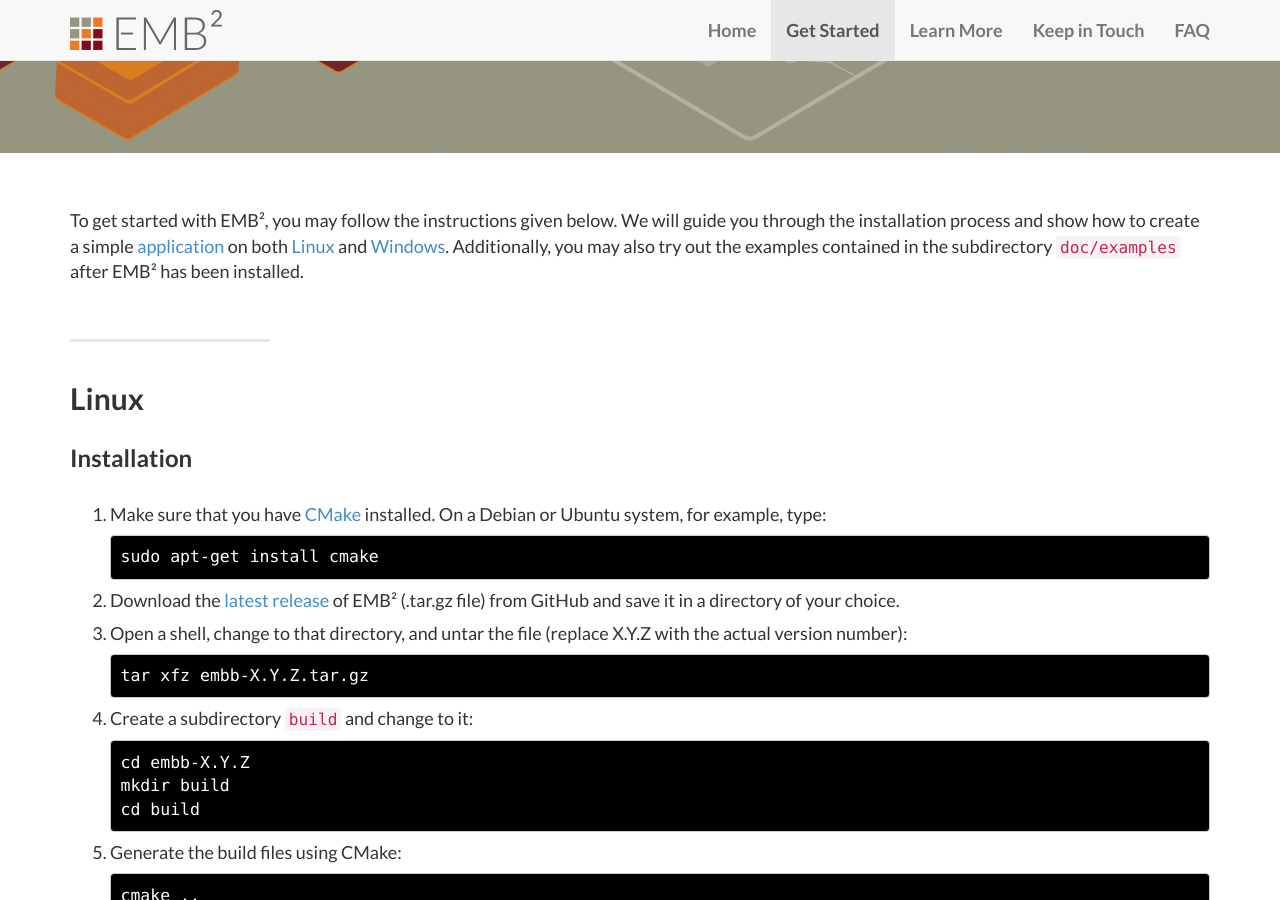
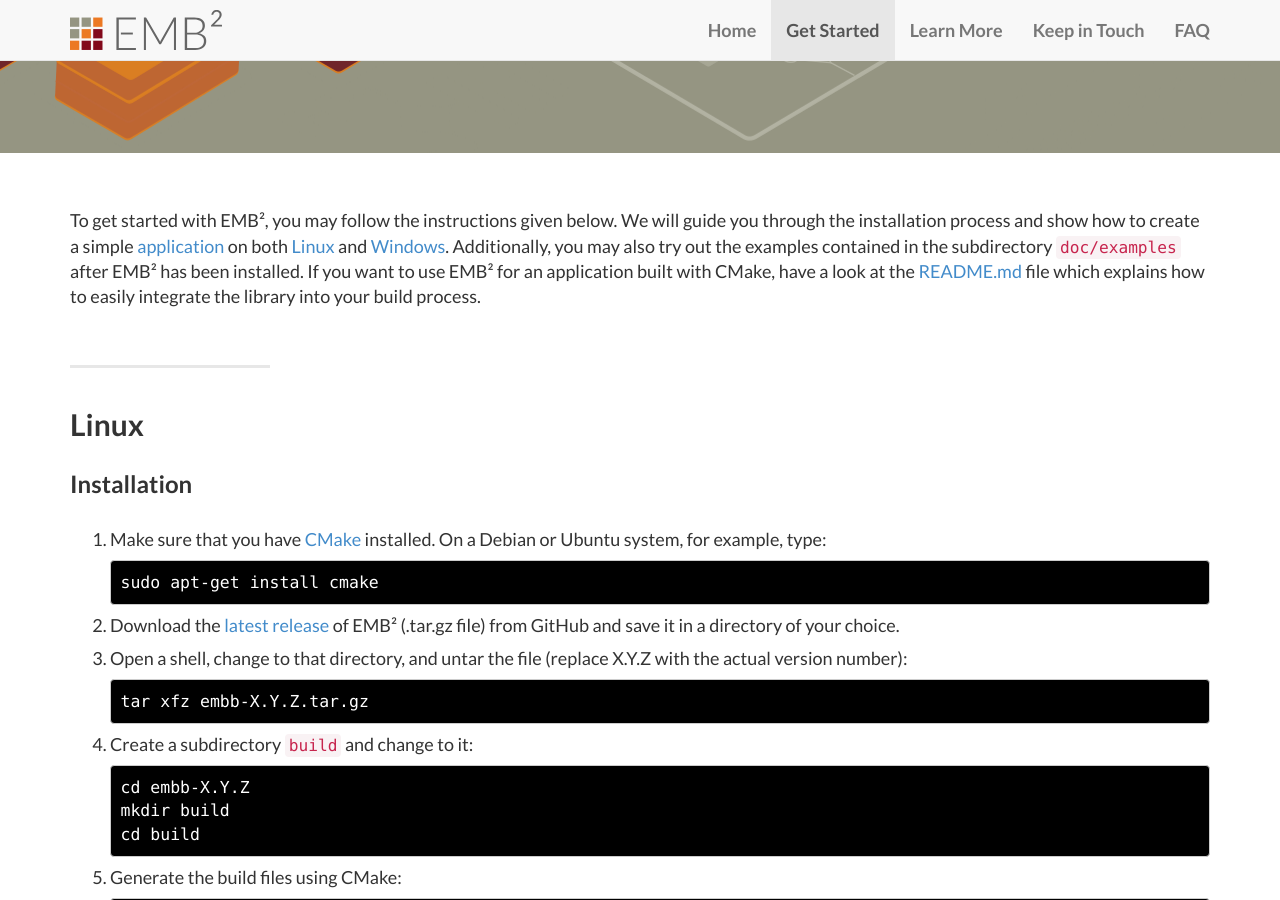
Before and after one commit to siemens/embb, a Jekyll site: the page built from get_started.html, in a window 1280 px wide and 900 px high, scrolled down 633 px. Built offline with Jekyll 4.4.1, drawn with Linux system fonts in a browser that asks for light colours.

Commit message:
Update get_started.html

```diff
--- a/get_started.html
+++ b/get_started.html
@@ -7,7 +7,7 @@
 <div class="lead">
 
   <div class="container" style="padding-top: 55px">
-    To get started with EMB², you may follow the instructions given below. We will guide you through the installation process and show how to create a simple <a href="#Application">application</a> on both <a href="#Linux">Linux</a> and <a href="#Windows">Windows</a>. Additionally, you may also try out the examples contained in the subdirectory <code>doc/examples</code> after EMB² has been installed.
+    To get started with EMB², you may follow the instructions given below. We will guide you through the installation process and show how to create a simple <a href="#Application">application</a> on both <a href="#Linux">Linux</a> and <a href="#Windows">Windows</a>. Additionally, you may also try out the examples contained in the subdirectory <code>doc/examples</code> after EMB² has been installed. If you want to use EMB² for an application built with CMake, have a look at the <a href="https://github.com/siemens/embb/blob/master/README.md">README.md</a> file which explains how to easily integrate the library into your build process.
   </div>
 
   <section id="Linux" style="padding-top: 55px">
```
